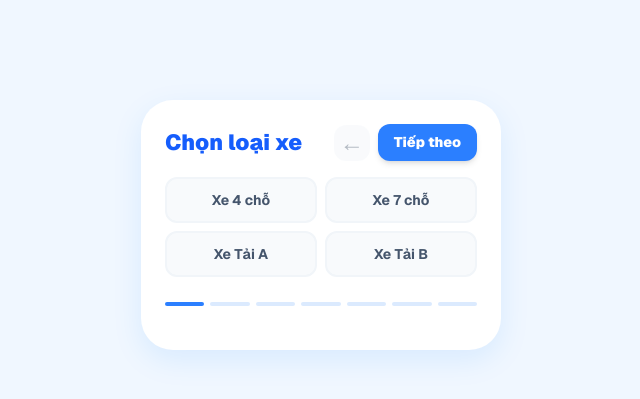
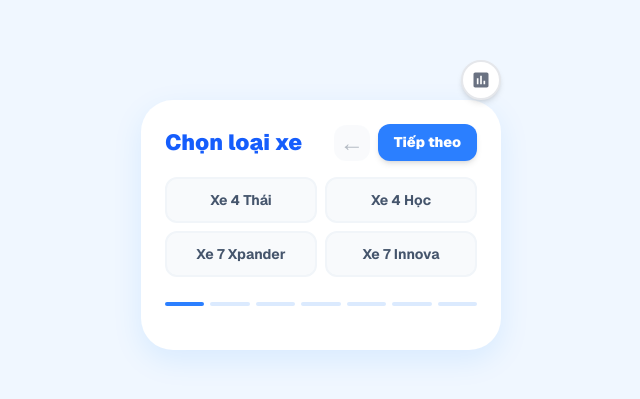
Before and after one commit to thanhhung0600/tinhtien, a Next.js app: page / in a window 1280 px wide. Shown: the part 175-574 px from the top of the page, without its empty margins (319-959 px from the left). Built offline with nearby package versions, Linux system fonts and the light colour scheme.

Commit message:
giao diện 5

```diff
--- a/src/app/page.js
+++ b/src/app/page.js
@@ -55,7 +55,21 @@ export default function FormNhapLieu() {
             </div>
 
             {/* CONTAINER FORM ĐÃ ĐƯỢC THU NHỎ CHIỀU RỘNG (max-w-[360px]) */}
-            <div className="bg-white rounded-[32px] p-6 w-full max-w-[360px] shadow-[0_10px_30px_rgba(0,123,255,0.1)] relative overflow-hidden flex flex-col min-h-[250px]">
+            <div className="bg-white rounded-[32px] p-6 w-full max-w-[360px] shadow-[0_10px_30px_rgba(0,123,255,0.1)] relative overflow-visible flex flex-col min-h-[250px]">
+
+                {/* Nút hình tròn dẫn đến Google Sheet */}
+                <a
+                    href="https://docs.google.com/spreadsheets/d/1yLna6sOzhmoo4wHrgE6AhQFanDH83eTaV6YbV4Jxrzg/edit?gid=0#gid=0"
+                    target="_blank"
+                    rel="noopener noreferrer"
+                    className="absolute -top-10 right-0 w-10 h-10 bg-white border-2 border-gray-200 rounded-full flex items-center justify-center shadow-md hover:shadow-lg hover:border-gray-300 transition-all active:scale-95 z-50"
+                    title="Mở Google Sheet"
+                >
+                    <svg className="w-5 h-5 text-gray-500" fill="currentColor" viewBox="0 0 24 24">
+                        <path d="M19 3H5c-1.1 0-2 .9-2 2v14c0 1.1.9 2 2 2h14c1.1 0 2-.9 2-2V5c0-1.1-.9-2-2-2zM9 17H7v-7h2v7zm4 0h-2V7h2v10zm4 0h-2v-4h2v4z" />
+                    </svg>
+                </a>
+
                 <div className="relative flex-1 flex flex-col">
                     <AnimatePresence mode="popLayout">
                         <motion.div
--- a/src/app/useFormLogic.js
+++ b/src/app/useFormLogic.js
@@ -25,10 +25,10 @@ export function useFormLogic() {
             label: 'Chọn loại xe',
             type: 'car-select',
             options: [
-                { name: 'Xe 4 chỗ', value: 'Xe 4 chỗ' },
-                { name: 'Xe 7 chỗ', value: 'Xe 7 chỗ' },
-                { name: 'Xe Tải A', value: 'Xe Tải A' },
-                { name: 'Xe Tải B', value: 'Xe Tải B' }
+                { name: 'Xe 4 Thái', value: 'Xe 4 Thái' },
+                { name: 'Xe 4 Học', value: 'Xe 4 Học' },
+                { name: 'Xe 7 Xpander', value: 'Xe 7 Xpander' },
+                { name: 'Xe 7 Innova', value: 'Xe 7 Innova' }
             ]
         },
         { id: 'ngay', label: 'Chọn ngày đi', type: 'date' },
```
